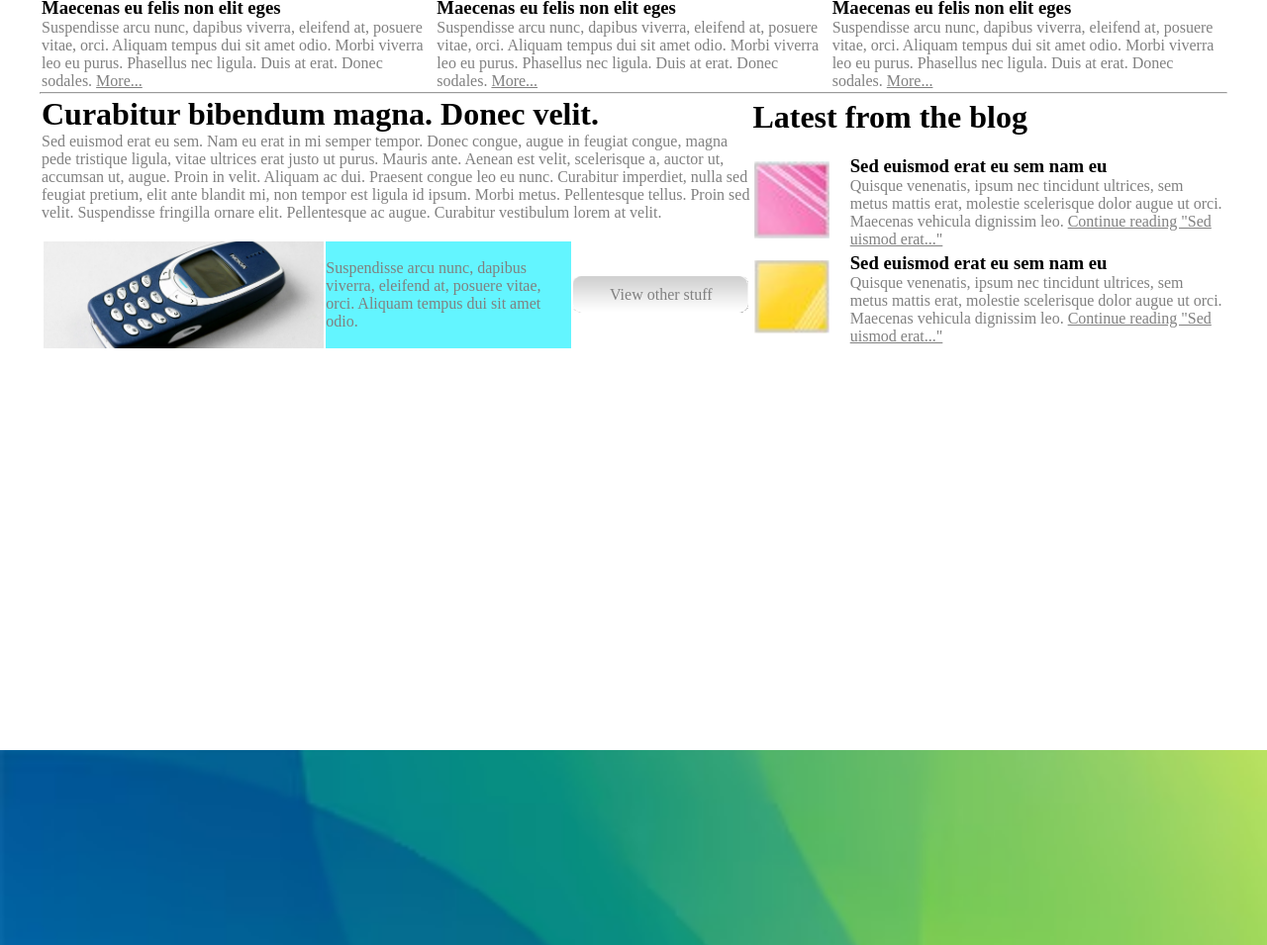
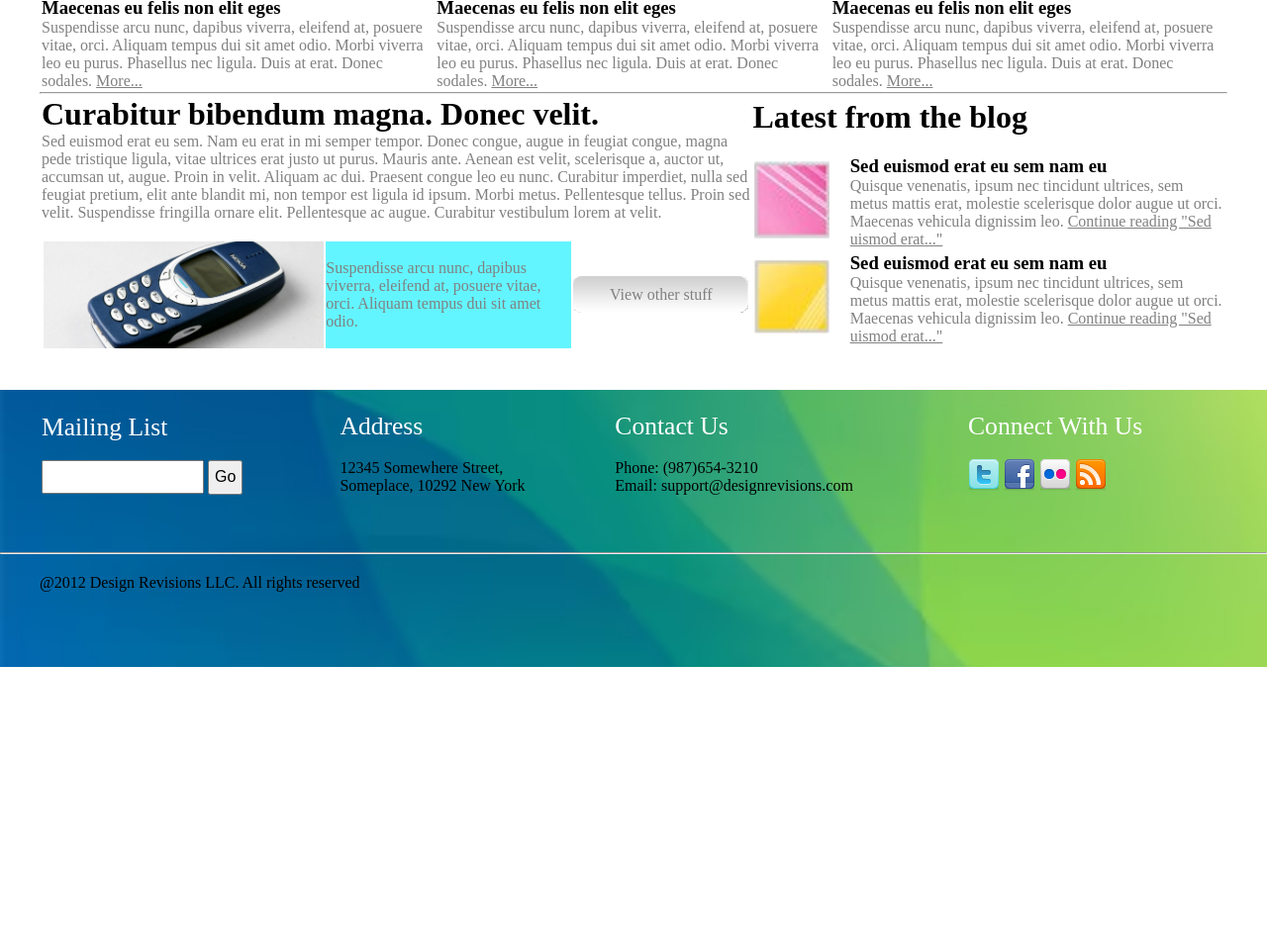
Before and after one commit to Evandle/HTML_Projects, a plain HTML site: page Navagation/index.html in a window 1280 px wide. Shown: the part 882-1837 px from the top of the page at 99% size. After the commit the page ends 1556 px from the top, so only its background shows below. Drawn offline with Linux system fonts and the light colour scheme.

Commit message:
fourth commit

```diff
--- a/Navagation/index.html
+++ b/Navagation/index.html
@@ -162,8 +162,52 @@
         </div>
 
         <div class="background-image-bottom">
+            <div class="midbody">
+                <table width="100%">
+                    <tr>
+                        <td >
+                            <div>
+                                <p class="mid">Mailing List</p><br/>
+                                <form>
+                                    <input type="text" name="q" class="text-box">
+                                    <input type="submit" value="Go" class="text-button">
+                                </form>
+                            </div>
+                        </td>
+                        <td >
+                            <div >
+                                <p class="mid">Address</p><br/>
+                                <p>12345 Somewhere Street,</p>
+                                <p>Someplace, 10292 New York</p>
+                            </div>
+                        </td>
+                        <td >
+                            <div >
+                                <p class="mid">Contact Us</p><br/>
+                                <p>Phone: (987)654-3210</p>
+                                <p>Email: support@designrevisions.com</p>
+                            </div>
+                        </td>
+                        <td >
+                            <div >
+                                <p class="mid">Connect With Us</p><br/>
+                                <img src="twitter_32.png" alt="icon" />
+                                <img src="facebook_32.png" alt="icon" />
+                                <img src="flickr_32.png" alt="icon" />
+                                <img src="rss_32.png" alt="icon" />
+                            </div>
+                        </td>
 
+                    </tr>
+                </table>
+                <br/><br/>
+            </div>
 
+            <hr/>
+            <div class="midbody">
+
+                <p>@2012 Design Revisions LLC. All rights reserved</p>
+            </div>
         </div>
     </body>
 </html>
--- a/Navagation/texture.css
+++ b/Navagation/texture.css
@@ -18,7 +18,7 @@
     background-size: cover;
     background-position: center;
     background-repeat: no-repeat;
-    height: 50vh;
+    height: 35vh;
     width: 100%;
     z-index: -1;
 }
@@ -77,13 +77,11 @@
 }
 
 .midbody {
-    background-color: rgba(255, 255, 255, 0.92);
     padding-left: 40px;
     padding-right: 40px;
     padding-top: 20px;
     padding-bottom: 20px;
     background-size: cover;
-    height: 100vh;
     z-index: 2;
 }
 
@@ -99,6 +97,11 @@
 .big {
     color: white;
     font-size: 5vw;
+}
+
+.mid{
+    color: white;
+    font-size: 2vw;
 }
 
 .greet-text{
@@ -145,9 +148,16 @@
 
 }
 
-.vertical-line {
-    width: 1px;
-    height: 100vh;
-    background-color: #000;
-    margin: 0 auto;
+.text-box {
+    width: 150px;
+    height: 20px;
+    font-size: 16px;
+    padding: 5px;
 }
+
+.text-button{
+    width: 35px;
+    height: 35px;
+    font-size: 16px;
+    padding: 5px;
+}
```
Also changed, not shown: Navagation/facebook_32.png (added), Navagation/flickr_32.png (added), Navagation/rss_32.png (added), Navagation/twitter_32.png (added).
